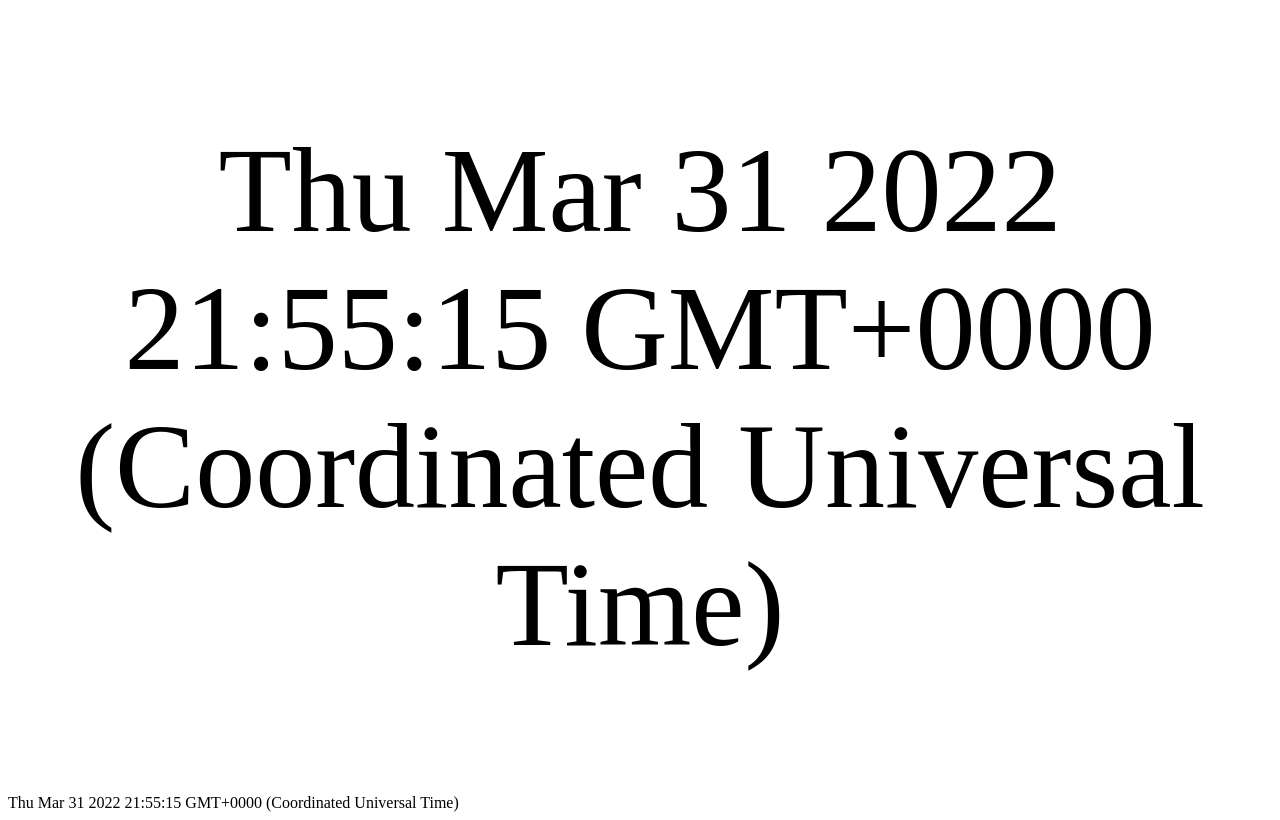
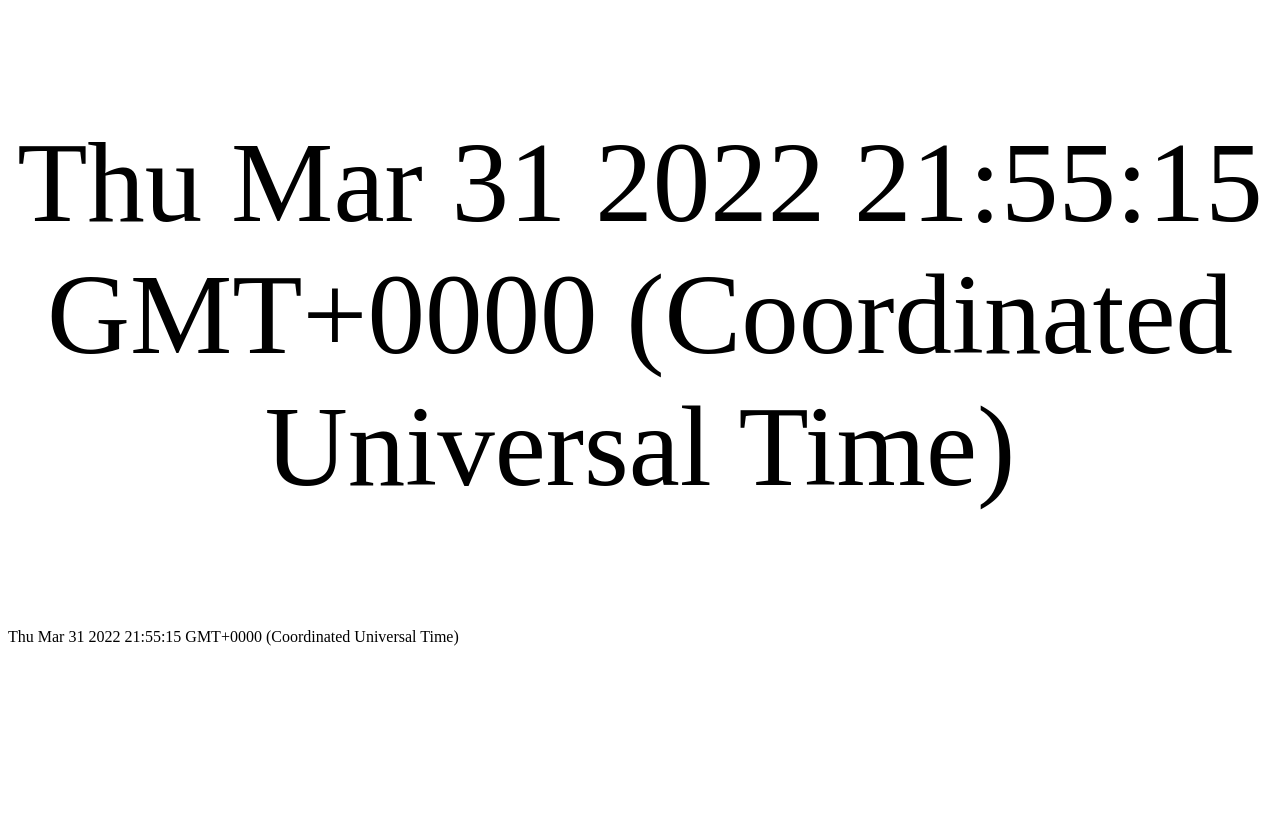
Before and after one commit to ajprado12/The-Digital-Clock, a plain HTML site: page index.html in a window 1280 px wide. Shown: the part 109-929 px from the top of the page. After the commit the page ends 800 px from the top, so only its background shows below. Drawn offline with Linux system fonts and the light colour scheme.

Commit message:
initial commit

```diff
--- a/style.css
+++ b/style.css
@@ -6,7 +6,7 @@
 
 #Clock {
   text-align: center;
-  font-size: 120px;
+  font-size: 115px;
   vertical-align: top;
   padding-top: 5px;
 }
```
